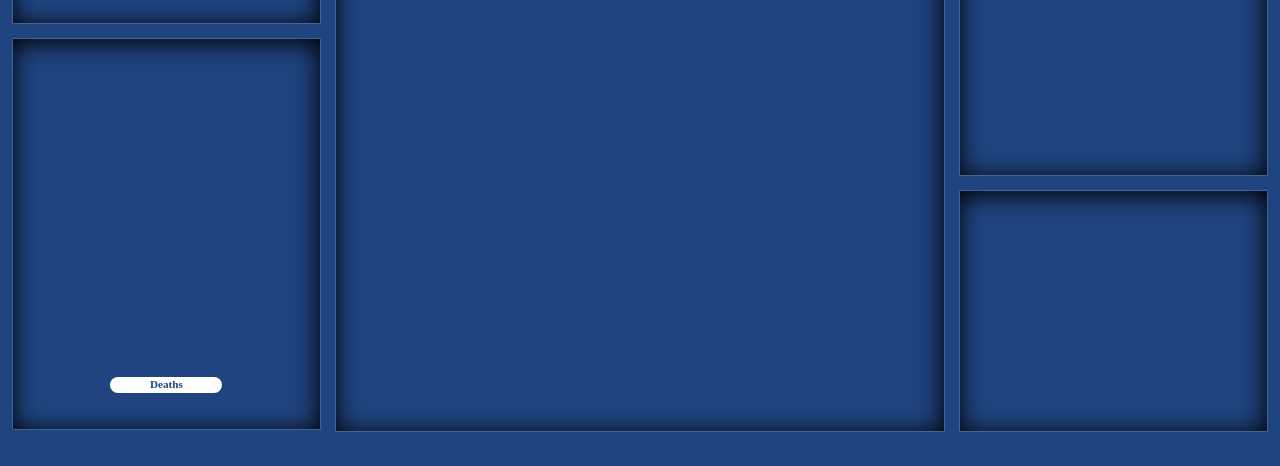
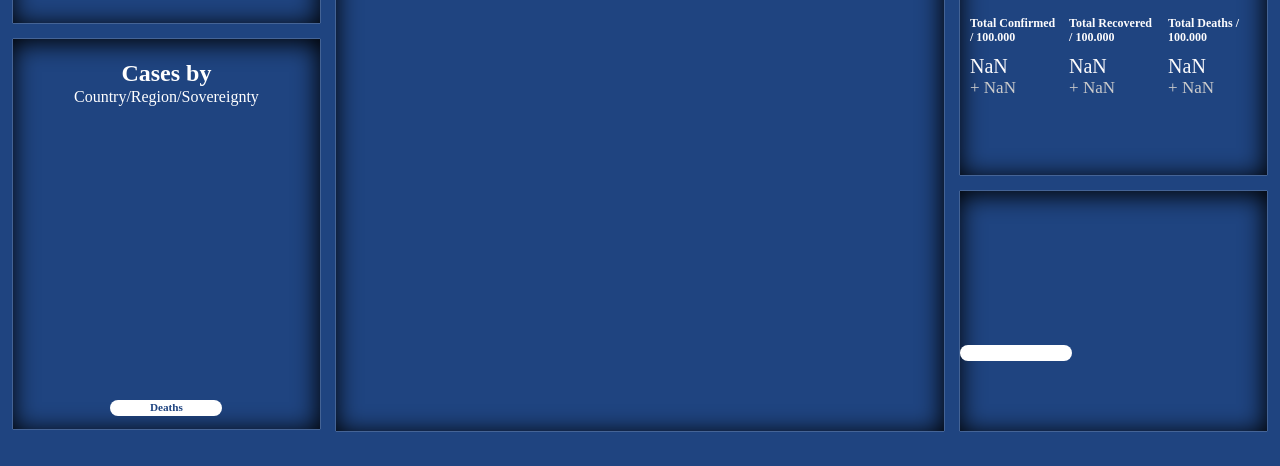
Before and after one commit to Enkoff/COVID-19, a website built with webpack: page src/index.html in a window 1280 px wide. Shown: the part 253-719 px from the top of the page. Built offline with nearby package versions, Linux system fonts and the light colour scheme; no server answers; a web font is replaced by a local one.

Commit message:
feat: change data for right side

```diff
--- a/src/js/allCases.js
+++ b/src/js/allCases.js
@@ -1,48 +1,48 @@
-import { getData } from './getData';
-
-const ALL_POPULATION = 75000;
+import { getDataV3 } from './getData';
 
 export async function allCases() {
-  const global = await getData('summary')
-    .then((res) => res.Global);
+  const global = await getDataV3('all')
+    .then((res) => res);
+
+  const ONE_HUNDRED_POPULATION = global.population / 100000;
 
   const wrapper = document.querySelector('.all-cases');
 
   const cases = `
     <div class="cases__column">
       <h3 class="cases__title">Total Confirmed</h3>
-      <p class="cases__total">${global.TotalConfirmed}</p>
-      <p class="cases__new">+ ${global.NewConfirmed}</p>
+      <p class="cases__total">${global.cases}</p>
+      <p class="cases__new">+ ${global.todayCases}</p>
     </div>
 
     <div class="cases__column">
       <h3 class="cases__title">Total Recovered</h3>
-      <p class="cases__total">${global.TotalRecovered}</p>
-      <p class="cases__new">+ ${global.NewRecovered}</p>
+      <p class="cases__total">${global.recovered}</p>
+      <p class="cases__new">+ ${global.todayRecovered}</p>
     </div>
 
     <div class="cases__column">
       <h3 class="cases__title">Total Deaths</h3>
-      <p class="cases__total">${global.TotalDeaths}</p>
-      <p class="cases__new">+ ${global.NewDeaths}</p>
+      <p class="cases__total">${global.deaths}</p>
+      <p class="cases__new">+ ${global.todayDeaths}</p>
     </div>
 
     <div class="cases__column">
       <h3 class="cases__title">Total Confirmed / 100.000</h3>
-      <p class="cases__total">${Math.ceil(global.TotalConfirmed / ALL_POPULATION)}</p>
-      <p class="cases__new">+ ${Math.ceil(global.NewConfirmed / ALL_POPULATION)}</p>
+      <p class="cases__total">${Math.ceil(global.cases / ONE_HUNDRED_POPULATION)}</p>
+      <p class="cases__new">+ ${Math.ceil(global.todayCases / ONE_HUNDRED_POPULATION)}</p>
     </div>
 
     <div class="cases__column">
       <h3 class="cases__title">Total Recovered / 100.000</h3>
-      <p class="cases__total">${Math.ceil(global.TotalRecovered / ALL_POPULATION)}</p>
-      <p class="cases__new">+ ${Math.ceil(global.NewRecovered / ALL_POPULATION)}</p>
+      <p class="cases__total">${Math.ceil(global.recovered / ONE_HUNDRED_POPULATION)}</p>
+      <p class="cases__new">+ ${Math.ceil(global.todayRecovered / ONE_HUNDRED_POPULATION)}</p>
     </div>
 
     <div class="cases__column">
       <h3 class="cases__title">Total Deaths / 100.000</h3>
-      <p class="cases__total">${Math.ceil(global.TotalDeaths / ALL_POPULATION)}</p>
-      <p class="cases__new">+ ${Math.ceil(global.NewDeaths / ALL_POPULATION)}</p>
+      <p class="cases__total">${Math.ceil(global.deaths / ONE_HUNDRED_POPULATION)}</p>
+      <p class="cases__new">+ ${Math.ceil(global.todayDeaths / ONE_HUNDRED_POPULATION)}</p>
     </div>
   `;
 
--- a/src/js/createMain.js
+++ b/src/js/createMain.js
@@ -2,9 +2,10 @@ import { root } from './createHeader';
 import getSummary from './upperLeftBlock';
 import summaryСountries from './lowerLeftBlock';
 
-import { globalDeaths } from './globalDeath';
+// import { globalDeaths } from './globalDeath';
 import { graph } from './graph';
 import { allCases } from './allCases';
+
 allCases();
 
 export default async function createMain() {
@@ -29,8 +30,8 @@ export default async function createMain() {
         <div class="right-content">
             <div class="all-cases"></div>
             <div class="footer__content">
-                <div class="graph"></div>
                 <canvas id="myChart"></canvas>
+                <button class="button graph__button"></button>
             </div>
         </div>
     </main>
--- a/src/js/getData.js
+++ b/src/js/getData.js
@@ -23,3 +23,15 @@ export const getDataGrapg = async () => {
     return e;
   }
 };
+
+export const getDataV3 = async (dataParametrUrl = '') => {
+  try {
+    const url = `https://disease.sh/v3/covid-19/${dataParametrUrl}`;
+    const res = await fetch(url);
+    const data = await res.json();
+
+    return data;
+  } catch (e) {
+    return e;
+  }
+};
--- a/src/js/graph.js
+++ b/src/js/graph.js
@@ -1,15 +1,17 @@
 import Chart from 'chart.js';
+import { getDataV3 } from './getData';
 
-import { getDataGrapg } from './getData';
+let active = 1;
 
-export async function graph() {
-  const global = await getDataGrapg()
-    .then((res) => res.cases);
+async function changeItem() {
+  const global = await getDataV3('historical/all?lastdays=366')
+    .then((res) => res);
+  const ctx = document.querySelector('#myChart');
+  const graphButton = document.querySelector('.graph__button');
 
-  const cases = Object.values(global);
-  const keys = Object.keys(global);
-
-  const ctx = document.getElementById('myChart');
+  if (active === 1) {
+    const cases = Object.values(global.cases);
+    const keys = Object.keys(global.cases);
     // eslint-disable-next-line no-unused-vars
     const lineChart = new Chart(ctx, {
       type: 'bar',
@@ -21,4 +23,57 @@ export async function graph() {
         }],
       },
     });
+
+    graphButton.textContent = 'Recovered';
+    active = 2;
+  } else if (active === 2) {
+    const cases = Object.values(global.recovered);
+    const keys = Object.keys(global.recovered);
+    // eslint-disable-next-line no-unused-vars
+    const lineChart = new Chart(ctx, {
+      type: 'bar',
+      data: {
+        labels: keys,
+        datasets: [{
+          label: 'Recovered',
+          data: cases,
+        }],
+      },
+    });
+
+    graphButton.textContent = 'Deaths';
+    active = 3;
+  } else {
+    const cases = Object.values(global.deaths);
+    const keys = Object.keys(global.deaths);
+    // eslint-disable-next-line no-unused-vars
+    const lineChart = new Chart(ctx, {
+      type: 'bar',
+      data: {
+        labels: keys,
+        datasets: [{
+          label: 'Deaths',
+          data: cases,
+        }],
+      },
+    });
+
+    graphButton.textContent = 'Cases';
+    active = 1;
   }
+}
+
+export function graph() {
+  const graphButton = document.querySelector('.graph__button');
+  changeItem();
+
+  graphButton.addEventListener('click', () => {
+    if (active === 1) {
+      changeItem();
+    } else if (active === 2) {
+      changeItem();
+    } else {
+      changeItem();
+    }
+  });
+}
--- a/src/scss/style.scss
+++ b/src/scss/style.scss
@@ -6,3 +6,24 @@
 @import './globalCases.scss';
 @import './casesCountries.scss';
 @import './footer.scss';
+
+.button {
+  width: 7rem;
+  height: 1rem;
+  background-color: rgb(255, 255, 255);
+  text-align: center;
+  border-radius: 10px;
+  display: flex;
+  justify-content: center;
+  align-items: center;
+  transition: 0.3s;
+  color: $Blue;
+  font-size: 0.7rem;
+  font-weight: 600;
+  border: none;
+
+  &:hover {
+    background-color: rgb(250, 220, 250);
+    cursor: pointer;
+  }
+}
```
Also changed, not shown: 1 other file. Lines whose indentation alone changed are shown as unchanged.
